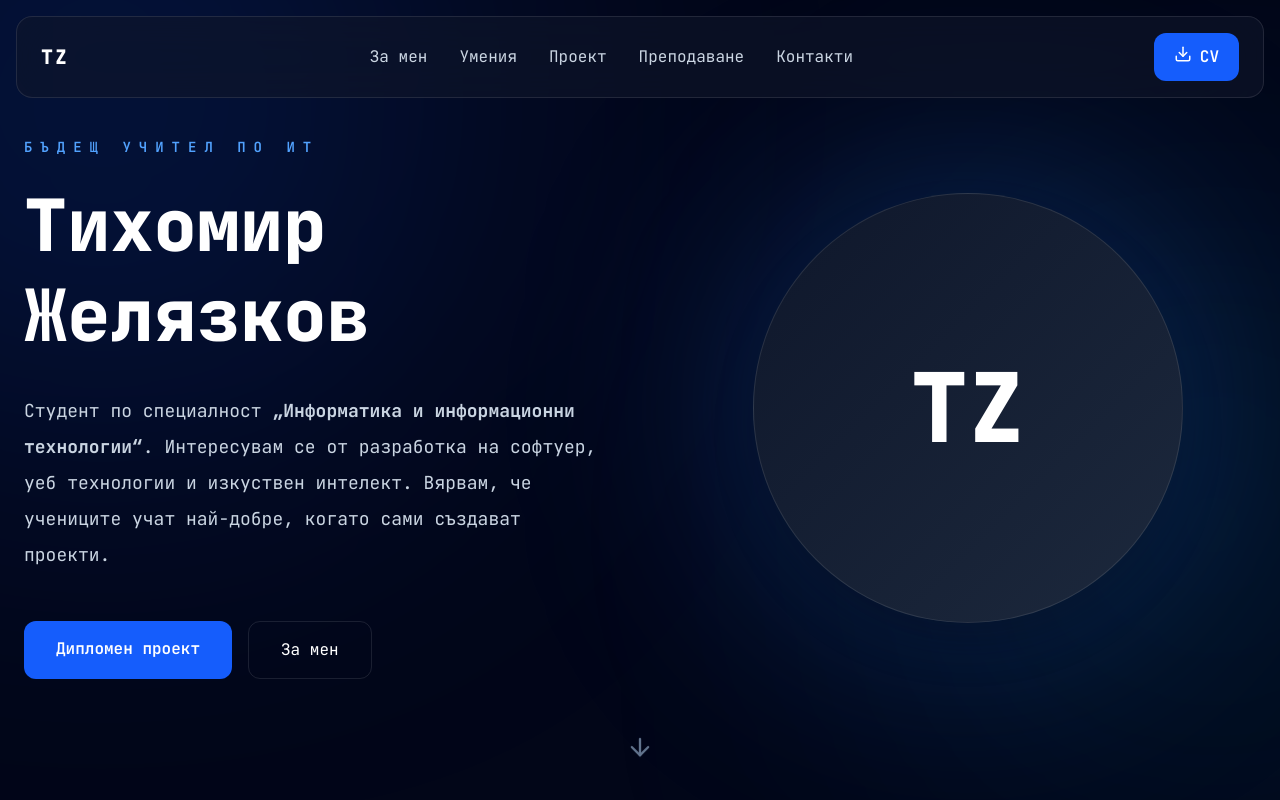
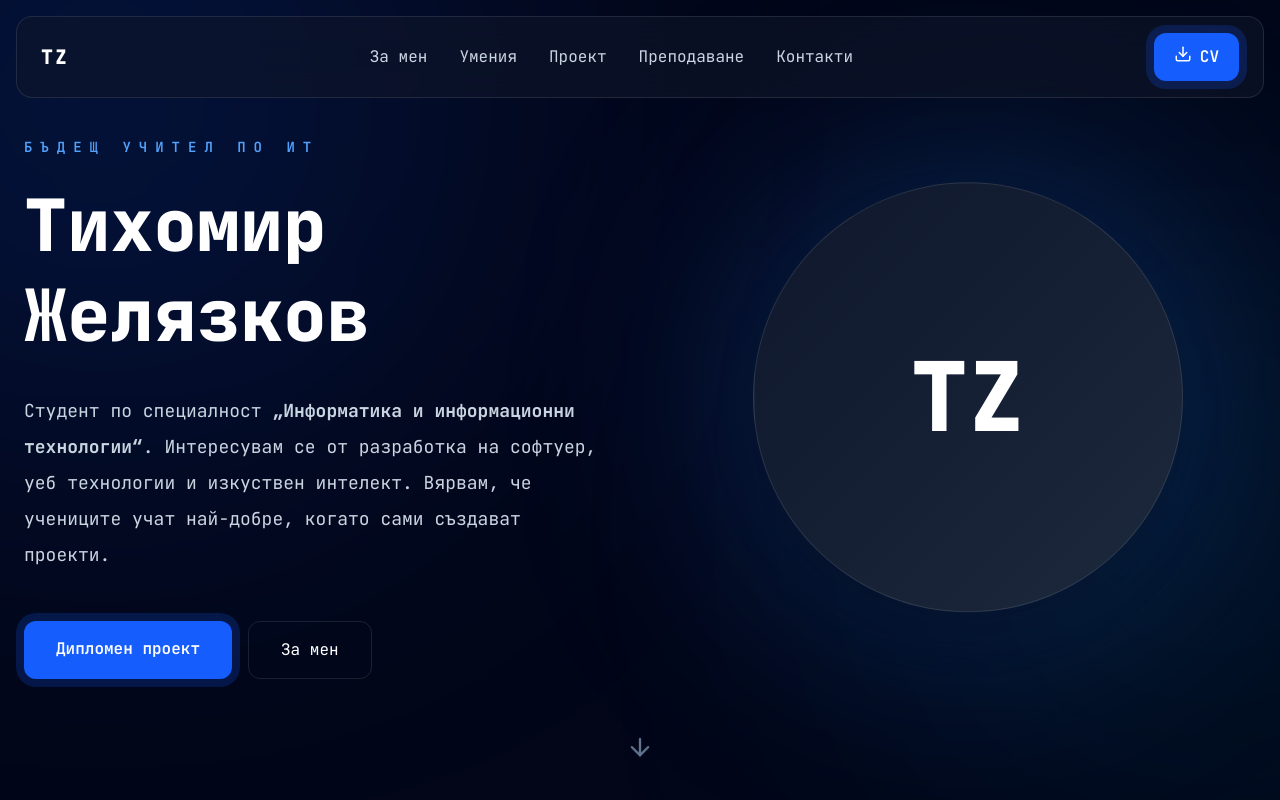
Before and after one commit to tihomirtx88/TeacherPortfolio, a Next.js app: page / in a window 1280 px wide. Shown: the top 800 px of the page. Built offline with nearby package versions, Linux system fonts and the light colour scheme.

Commit message:
Update stilization

```diff
--- a/app/globals.css
+++ b/app/globals.css
@@ -2,16 +2,14 @@
 @import "tw-animate-css";
 @import "shadcn/tailwind.css";
 
-html{
-    scroll-behavior:smooth;
+html {
+  scroll-behavior: smooth;
 }
 
-body{
+body {
+  background: #020617;
 
-background:#020617;
-
-overflow-x:hidden;
-
+  overflow-x: hidden;
 }
 
 /* Scrollbar */
@@ -44,9 +42,27 @@ overflow-x:hidden;
 
 * {
   transition:
-        border-color .25s ease,
-        background-color .25s ease,
-        color .25s ease;
+    border-color 0.25s ease,
+    background-color 0.25s ease,
+    color 0.25s ease;
+}
+
+@keyframes floating {
+  0% {
+    transform: translateY(0px);
+  }
+
+  50% {
+    transform: translateY(-12px);
+  }
+
+  100% {
+    transform: translateY(0px);
+  }
+}
+
+.float {
+  animation: floating 5s ease-in-out infinite;
 }
 
 /* @custom-variant dark (&:is(.dark *));
--- a/components/Navbar/Navbar.tsx
+++ b/components/Navbar/Navbar.tsx
@@ -21,7 +21,8 @@ export default function Navbar() {
             <div className="mx-auto mt-4 flex max-w-7xl items-center justify-between rounded-2xl border border-white/10 bg-slate-900/60 px-6 py-4 backdrop-blur-2xl">
                 <Link
                     href="/"
-                    className="text-xl font-black tracking-widest text-white"
+                    className="text-xl font-black tracking-widest text-white transition-all duration-300 hover:text-blue-400
+hover:-translate-y-1"
                 >
                     TZ
                 </Link>
@@ -31,14 +32,17 @@ export default function Navbar() {
                         <a
                             key={link.title}
                             href={link.href}
-                            className="text-slate-300 transition hover:text-blue-400"
+                            className="text-slate-300 transition hover:text-blue-400 transition-all duration-300 hover:text-blue-400
+hover:-translate-y-1"
                         >
                             {link.title}
                         </a>
                     ))}
                 </nav>
 
-                <button className="hidden rounded-xl bg-blue-600 px-5 py-3 font-semibold text-white transition hover:bg-blue-500 lg:flex">
+                <button className="hidden rounded-xl bg-blue-600
+ring-8
+ring-blue-600/20 px-5 py-3 font-semibold text-white transition hover:bg-blue-500 lg:flex">
                     <Download className="mr-2" size={18} />
                     CV
                 </button>
--- a/components/contact/Contact.tsx
+++ b/components/contact/Contact.tsx
@@ -85,7 +85,9 @@ export default function Contact() {
           <div className="mt-10">
             <a
               href={profile.cv}
-              className="inline-flex rounded-xl bg-blue-600 px-8 py-4 font-semibold text-white transition hover:bg-blue-500"
+              className="inline-flex rounded-xl bg-blue-600
+ring-8
+ring-blue-600/20 px-8 py-4 font-semibold text-white transition hover:bg-blue-500"
             >
               Изтегли CV
             </a>
--- a/components/hero/Hero.tsx
+++ b/components/hero/Hero.tsx
@@ -70,6 +70,8 @@ export default function Hero() {
                 className="
                 rounded-xl
                 bg-blue-600
+ring-8
+ring-blue-600/20
                 px-8
                 py-4
                 font-semibold
@@ -77,7 +79,9 @@ export default function Hero() {
                 transition
                 duration-300
                 hover:-translate-y-1
-                hover:bg-blue-500
+                hover:scale-105
+              hover:bg-blue-500
+              active:scale-95
                 "
               >
                 Дипломен проект
@@ -113,7 +117,7 @@ export default function Hero() {
             lg:order-2
             "
           >
-            <div className="relative">
+            <div className="relative float">
               <div
                 className="
                 absolute
--- a/components/project/FeaturedProject.tsx
+++ b/components/project/FeaturedProject.tsx
@@ -64,6 +64,8 @@ export default function FeaturedProject() {
               className="
                 rounded-xl
                 bg-blue-600
+ring-8
+ring-blue-600/20
                 px-8
                 py-4
                 font-semibold
@@ -90,7 +92,9 @@ export default function FeaturedProject() {
                 text-white
                 transition
                 duration-300
-                hover:border-blue-500
+                hover:scale-105
+                hover:bg-blue-500
+                active:scale-95
               "
             >
               GitHub
--- a/components/skills/Skills.tsx
+++ b/components/skills/Skills.tsx
@@ -50,7 +50,9 @@ export default function Skills() {
                         duration-300
                         hover:scale-105
                         hover:border-blue-400
-                        hover:bg-blue-500/20
+                       hover:scale-105
+                      hover:bg-blue-500
+                      active:scale-95
                       "
                     >
                       {technology}
--- a/components/timeline/Timeline.tsx
+++ b/components/timeline/Timeline.tsx
@@ -18,7 +18,9 @@ export default function Timeline() {
         <div className="space-y-16">
           {timeline.map((item) => (
             <div key={item.title} className="relative pl-20">
-              <div className="absolute left-0 top-1 flex h-10 w-10 items-center justify-center rounded-full bg-blue-600 text-white shadow-lg shadow-blue-600/30">
+              <div className="absolute left-0 top-1 flex h-10 w-10 items-center justify-center rounded-full bg-blue-600
+ring-8
+ring-blue-600/20 text-white shadow-lg shadow-blue-600/30">
                 ●
               </div>
 
--- a/components/ui/Card.tsx
+++ b/components/ui/Card.tsx
@@ -8,6 +8,7 @@ export default function Card({ children }: CardProps) {
   return (
     <div
       className="
+  `    group
       h-full
       rounded-3xl
       border
@@ -15,12 +16,13 @@ export default function Card({ children }: CardProps) {
       bg-slate-900/60
       p-8
       backdrop-blur-xl
-        shadow-lg
+
       transition-all
-        duration-300
-        hover:-translate-y-2
+      duration-500
+
+      hover:-translate-y-3
       hover:border-blue-500/40
-        hover:shadow-blue-500/20
+      hover:shadow-[0_0_40px_rgba(59,130,246,.25)]-blue-500/20`
       "
     >
       {children}
```
Lines whose indentation alone changed are shown as unchanged.
